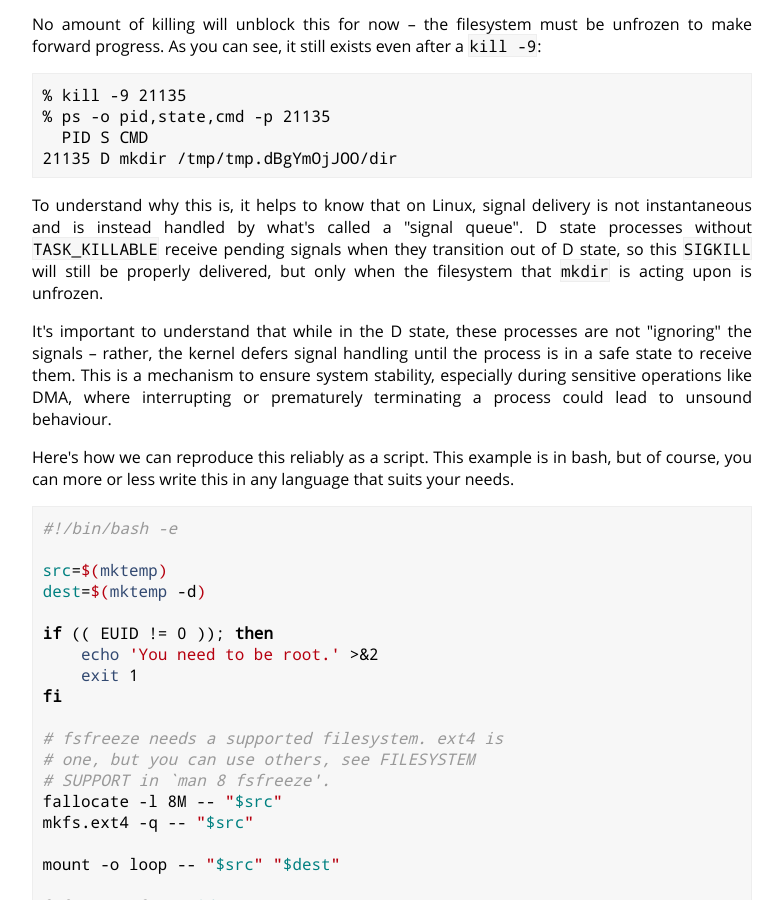
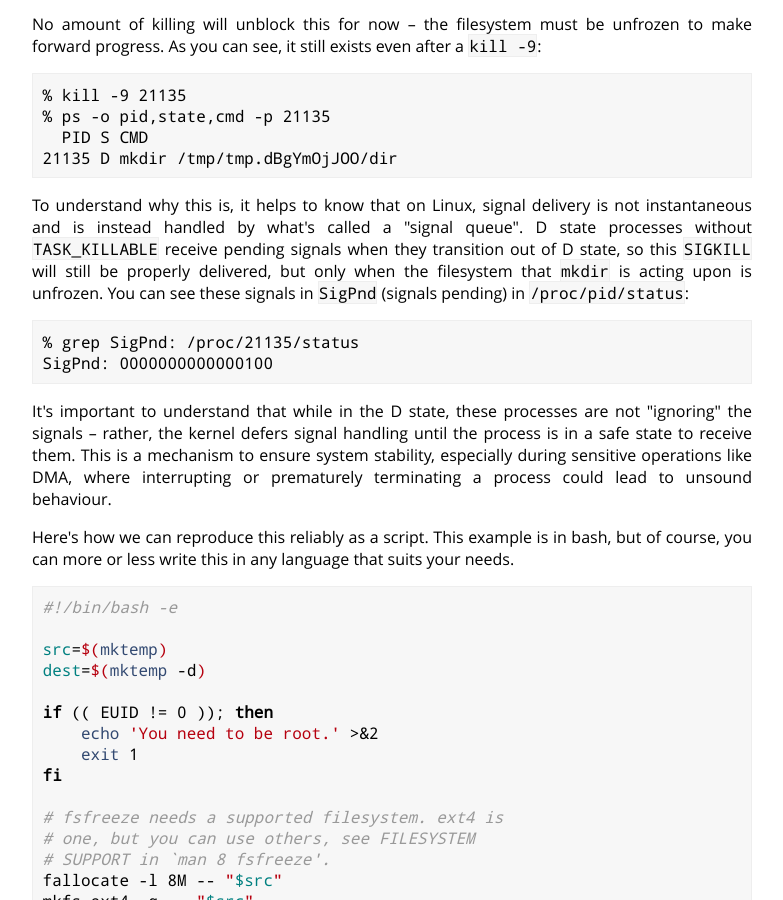
Before and after one commit to cdown/chrisdown.name, a Jekyll site: the page built from _posts/2024-02-05-reliably-creating-d-state-processes-on-demand.md, in a window 1280 px wide and 900 px high, scrolled down 12367 px. Shown: the whole window, without its empty margins (248-1031 px from the left). Built offline with Jekyll 4.4.1, drawn with Linux system fonts in a browser that asks for light colours; a script that is not in the unit is left out; part of the change alters nothing that is shown.

Commit message:
vfork: Add program to decode SigPnd and similar fields

```diff
--- a/_posts/2024-02-05-reliably-creating-d-state-processes-on-demand.md
+++ b/_posts/2024-02-05-reliably-creating-d-state-processes-on-demand.md
@@ -769,7 +769,69 @@ not instantaneous and is instead handled by what's called a "signal queue". D
 state processes without <code>TASK_KILLABLE</code> receive pending signals when
 they transition out of D state, so this `SIGKILL` will still be properly
 delivered, but only when the filesystem that `mkdir` is acting upon is
-unfrozen.
+unfrozen. You can see these signals in `SigPnd` (signals pending) in
+`/proc/pid/status`:
+
+    % grep SigPnd: /proc/21135/status
+    SigPnd:	0000000000000100
+
+{% comment %}
+TODO: put on the side i guess
+
+`SigPnd`, `SigBlk`, and other similar fields are bitmaps of signals, encoded in
+hexadecimal. Here's an example program which can decode them:
+
+{% highlight c %}
+#define _GNU_SOURCE
+
+#include <signal.h>
+#include <stdio.h>
+#include <stdlib.h>
+#include <string.h>
+
+static void print_signals(unsigned long long mask)
+{
+    for (int sig = 1; sig < NSIG; ++sig) {
+        if (mask & (1ULL << (sig - 1))) {
+            const char *sig_name = sigabbrev_np(sig);
+            if (sig_name) {
+                printf("%s\n", sig_name);
+            } else {
+                fprintf(stderr, "Unknown signal: %d\n",
+                        sig);
+            }
+        }
+    }
+}
+
+int main(int argc, char *argv[])
+{
+    unsigned long long bitmap;
+
+    if (argc != 2) {
+        fprintf(stderr, "Usage: %s <bitmap>\n", argv[0]);
+        return EXIT_FAILURE;
+    }
+
+    if (sscanf(argv[1], "%llx", &bitmap) != 1) {
+        fprintf(stderr, "Invalid signal mask hex: %s\n",
+                argv[1]);
+        return EXIT_FAILURE;
+    }
+
+    print_signals(bitmap);
+
+    return 0;
+}
+{% endhighlight %}
+
+Provide the signal bitmap from `/proc/pid/status`, and this program will tell
+you which signal(s) are pending:
+
+    % cc -o signal-bitmap signal-bitmap.c
+    % ./signal-bitmap 0000000000000100
+    KILL
+{% endcomment %}
 
 It's important to understand that while in the D state, these processes are not
 "ignoring" the signals -- rather, the kernel defers signal handling until the
```
